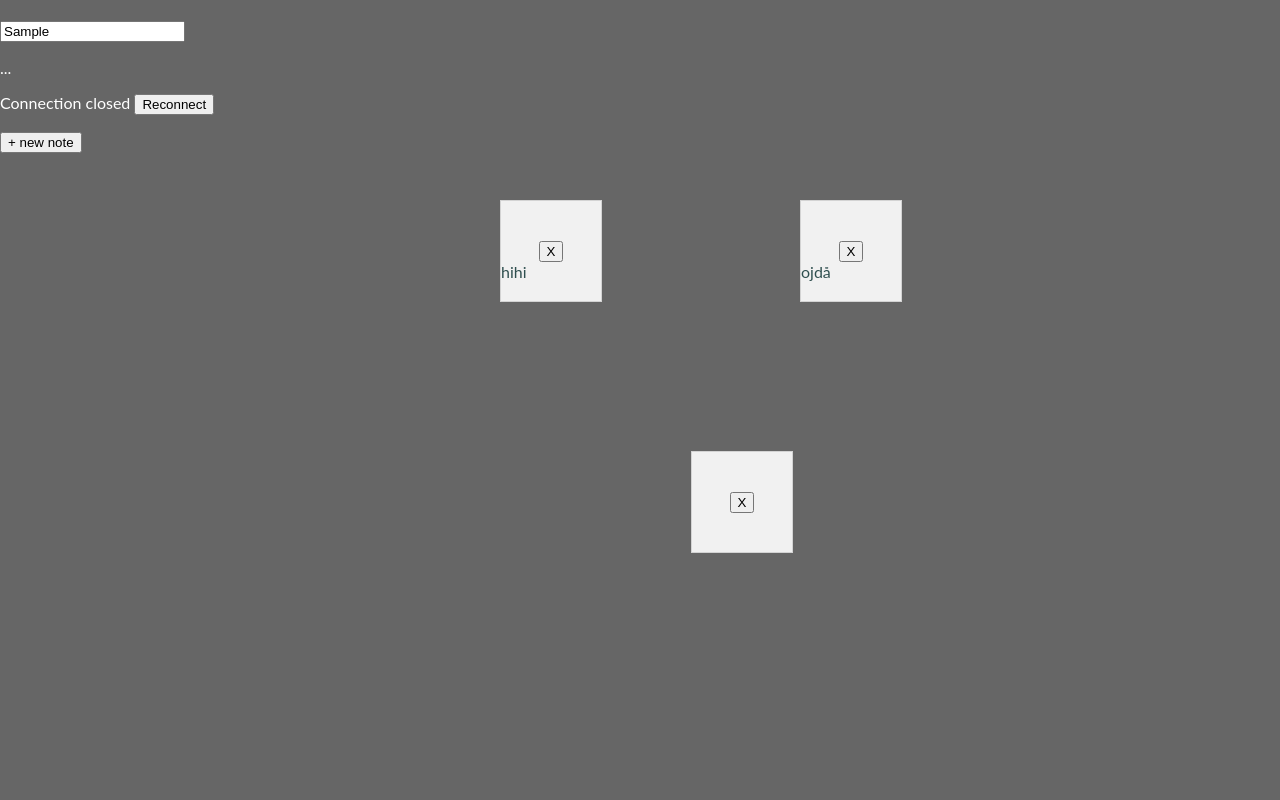
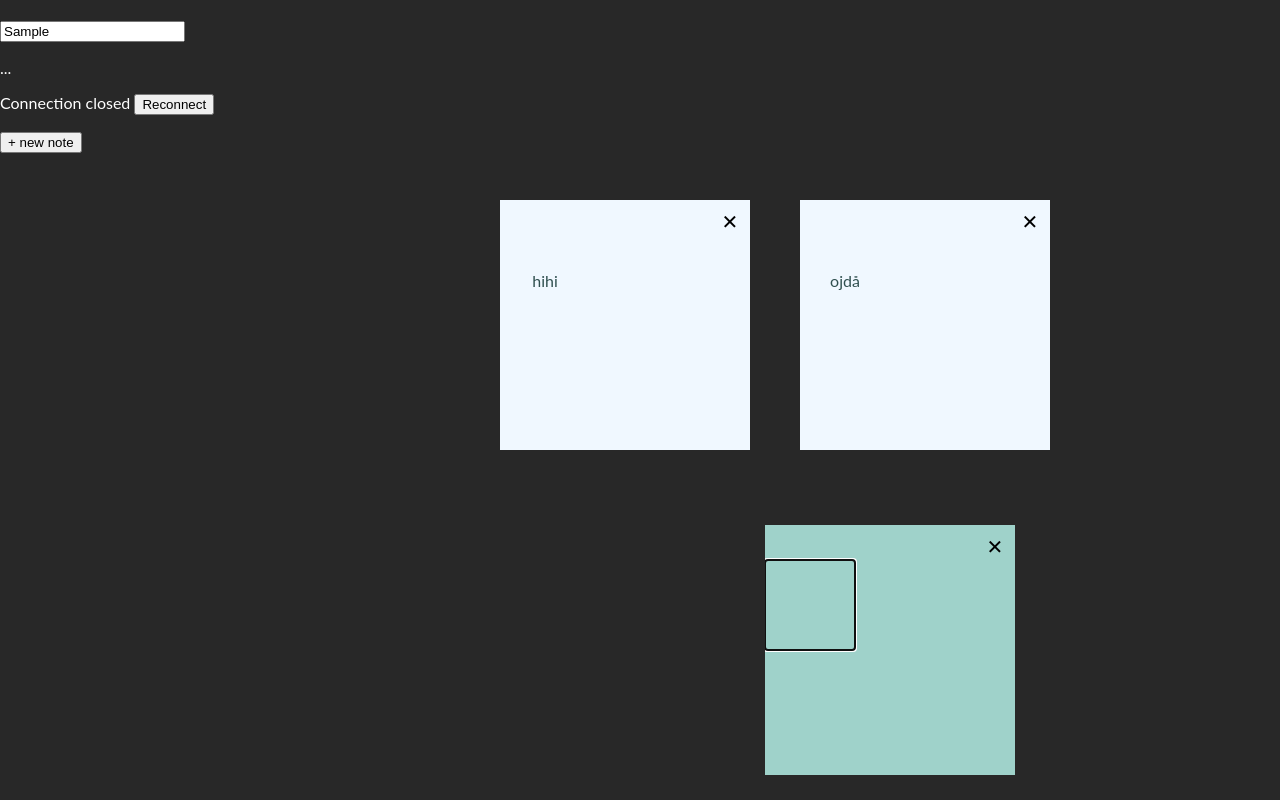
Before and after one commit to molinell/notesBoard, a website with bundled scripts: page index.html in a window 1280 px wide. Both pictures are taken after typing "Sample" into the empty fields and a click on the button "+ new note". Built offline with nearby package versions, Linux system fonts and the light colour scheme; no server answers.

Commit message:
grejjer + saknande break

```diff
--- a/index.html
+++ b/index.html
@@ -21,12 +21,12 @@
 
     <div class="note-container">
         <div id="note1" class="notes" onmousedown="dragElement(this)">
-            <button type="button" class="rm-btn">X</button>
+            <button type="button" class="rm-btn">✕</button>
             <div id="content1" class="note-content">hihi</div>
         </div>
 
         <div id="note2" class="notes" onmousedown="dragElement(this)">
-            <button type="button" class="rm-btn">X</button>
+            <button type="button" class="rm-btn">✕</button>
             <div id="content2" class="note-content">ojdå</div>
         </div>
     </div>
--- a/js/functionality.js
+++ b/js/functionality.js
@@ -1,5 +1,5 @@
 import { webSocket } from './websocket.js'
-import { Events } from './utils.js';
+import { Events , NoteColors} from './utils.js';
 
 const socket = webSocket()
 
@@ -39,12 +39,12 @@ function dragElement(elem) {
         elem.style.left = (elem.offsetLeft - diffX) + "px";
 
         //sicka härifrån note positionen till ws
-        /*socket.send(JSON.stringify({
+        socket.send(JSON.stringify({
             event: Events.Move,
             elemId: elem.id,
             top: elem.style.top,
             left: elem.style.left
-        }))*/
+        }))
     }
 
     function closeDragElement() {
@@ -61,11 +61,11 @@ function editNote(elem) {
     //console.log(elem.id)
     elem.addEventListener('input', (evt) => {
         console.log(elem.innerText)
-        /*socket.send(JSON.stringify({
+        socket.send(JSON.stringify({
             event: Events.Content,
             elemId: elem.id,
             value: elem.innerText
-        }));*/
+        }));
     });
 }
 
@@ -75,23 +75,25 @@ function addNote() {
     var noteCount = 3
     document.querySelector(".note-container").innerHTML += `
     <div id="note${noteCount}" class="notes" onmousedown="dragElement(this)">
-            <button type="button" class="rm-btn">X</button>
+            <button type="button" class="rm-btn">✕</button>
             <div id="content${noteCount}" class="note-content"></div>
         </div>`
 
     const newNote = document.querySelector(`#note${noteCount}`)
 
-    console.log("added note " +newNote.id)
+    console.log("added note " + newNote.id)
 
     newNote.style.top = '50%'
     newNote.style.left = '50%'
     newNote.style.transform = 'translate(50%, 50%)'
-
-    /*socket.send(JSON.stringify({
+    const noteColor = NoteColors[Math.floor(Math.random() * NoteColors.length)]
+    newNote.style.background = noteColor
+    socket.send(JSON.stringify({
         event: Events.Add,
         elemId: newNote.id,
-        noteCount: noteCount
-    }))*/
+        noteCount: noteCount,
+        noteColor: noteColor
+    }))
 
     editNote(document.querySelector(`#content${noteCount}`))
 }
@@ -102,10 +104,10 @@ function removeNote(elem) {
     console.log("remove note " + noteId)
     note.remove()
 
-    /*socket.send(JSON.stringify({
+    socket.send(JSON.stringify({
         event: Events.Remove,
         elemId: noteId,
-    }));*/
+    }));
 }
 
 export { dragElement, addNote, editNote, removeNote }
--- a/js/utils.js
+++ b/js/utils.js
@@ -9,4 +9,14 @@ const Events = Object.freeze({
     Remove: "Remove"
 })
 
-export { Events }
+const NoteColors = [
+    "#b4d9ff",
+    "#e9bff5",
+    "#f5bfbf",
+    "#b9dfb1",
+    "#ffcd87",
+    "#d5d1ff",
+    "#9fd2ca"
+]
+
+export { Events, NoteColors }
--- a/js/websocket.js
+++ b/js/websocket.js
@@ -32,27 +32,36 @@ function webSocket() {
                 }
 
                 case Events.Move: {
-                    elem = document.querySelector(`#${data.elemId}`)
+                    const elem = document.querySelector(`#${data.elemId}`)
                     elem.style.top = data.top
                     elem.style.left = data.left
                     break
                 }
 
                 case Events.Content: {
-                    elem = document.querySelector(`#${data.elemId}`)
+                    const elem = document.querySelector(`#${data.elemId}`)
                     elem.innerText = data.value
                     break
                 }
 
                 case Events.Add: {
                     document.querySelector(".note-container").innerHTML += `<div id="${data.elemId}" class="notes" onmousedown="dragElement(this)">
-                            <p id="content${data.noteCount}" ondblclick="editNote(this)"></p> </div>`
+                    <button type="button" class="rm-btn">✕</button>
+                    <div id="content${data.noteCount}" class="note-content"></div>
+                    </div>`
 
-                    newNote = document.querySelector(`#${data.elemId}`)
+                    const newNote = document.querySelector(`#${data.elemId}`)
 
                     newNote.style.top = '50%'
                     newNote.style.left = '50%'
-                    newNote.style.transform = newNote.style.translate('50%', '50%')
+                    newNote.style.transform = 'translate(50%, 50%)'
+                    newNote.style.background = data.noteColor
+                    console.log("Added new note")
+                    break
+                }
+
+                case Events.Remove: {
+                    document.querySelector(`#${data.elemId}`).remove()
                 }
 
                 default:
--- a/style.css
+++ b/style.css
@@ -4,48 +4,35 @@ body {
 
     font-family: 'Lato';
 
-    background:#666;
+    background:#282828;
 
     color:#fff;
 
   }
 
-
-  /*div[id^="note"] {
-    position: absolute;
-    z-index: 9;
-    background-color: #f1f1f1;
-    text-align: center;
-    border: 1px solid #d3d3d3;
-    color: darkslategrey;
-    cursor: move;
-    width: 100px;
-    height: 100px;
-    align-content: center;
-    align-items: center;
-  }*/
+/*Ta bort dethär*/
+  div[id^="note"] {
+    background-color: aliceblue;
+  }
 
   .notes{
     position: absolute;
     z-index: 9;
-    background-color: #f1f1f1;
     text-align: center;
-    border: 1px solid #d3d3d3;
     color: darkslategrey;
     cursor: move;
-    width: 100px;
-    height: 100px;
-    align-content: center;
-    align-items: center;
+    width: 250px;
+    height: 250px;
     overflow: hidden;
   }
 
-  .note-container {
+  /*.note-container {
     display: grid;
     grid-template-columns: repeat(auto-fill, minmax(100px, 1fr)); /* Adjust 100px for desired column width */
-    gap: 10px; /* Space between the grid items */
-  }
+    /*gap: 10px; /* Space between the grid items */
+  /*}*/
 
+  /*Ta bort dethär*/
   #note2 {
     top: 200px;
     left: 800px;
@@ -61,6 +48,9 @@ body {
     height: 100%;*/
     position: fixed;
 
+    height: 90px;
+    width: 90px;
+
     max-width: 90px;
     max-height: 90px;
 
@@ -70,4 +60,15 @@ body {
 
     overflow: hidden;
     word-wrap: break-word;
+
+    cursor: text;
   }
+
+  .rm-btn {
+    border: none;
+    background: none;
+    cursor: pointer;
+    padding-top: 10px;
+    margin-right: -210px;
+    font-size: 20px;
+  }
```
Also changed, not shown: server.js (+8 -7 lines).
